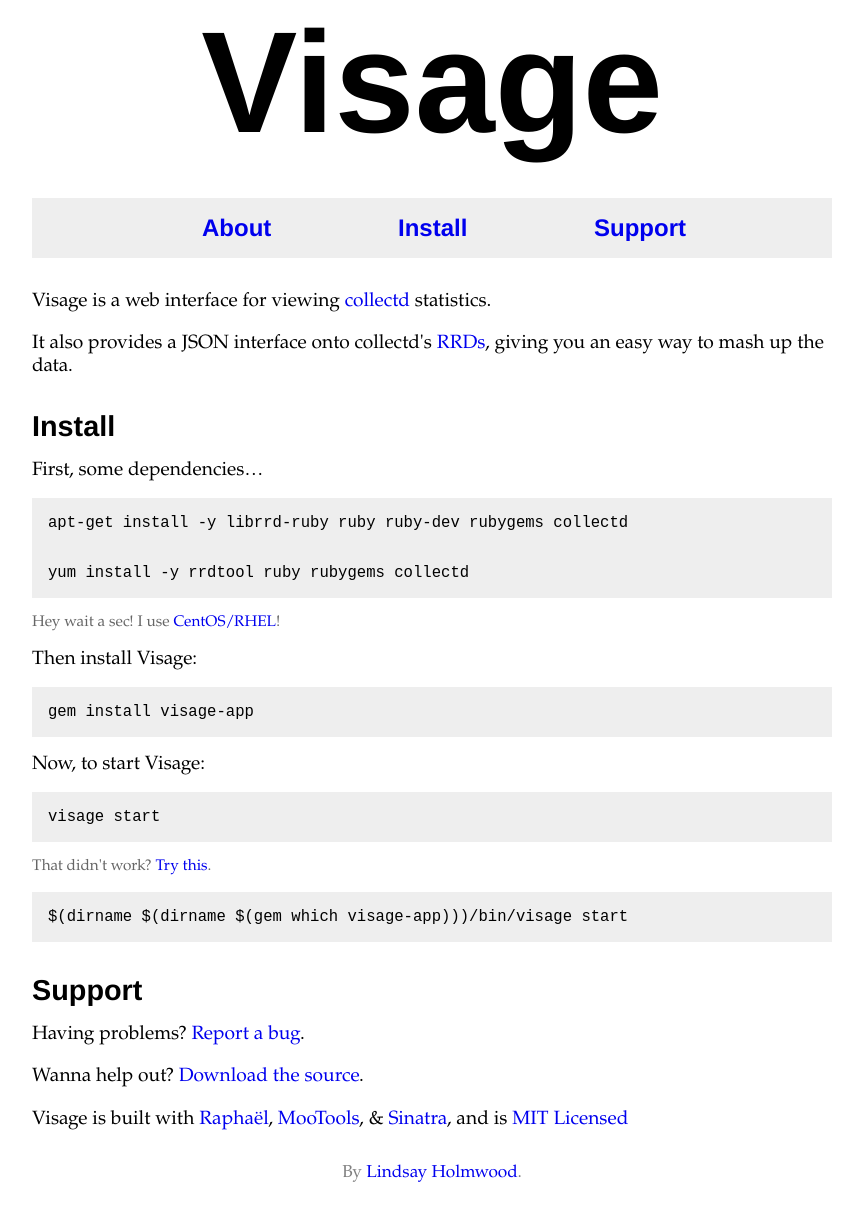
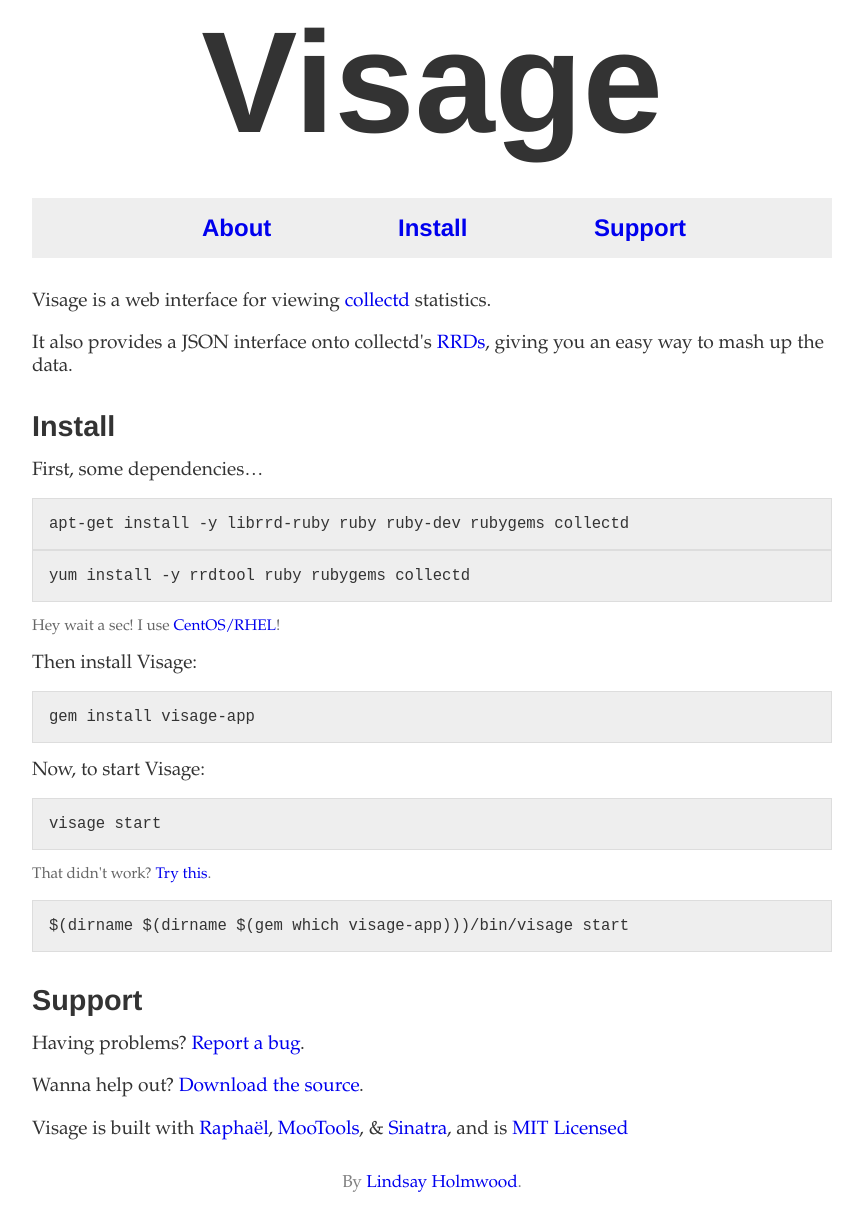
Before and after one commit to auxesis/visage, a Jekyll site: the page built from index.html, in a window 1280 px wide. Shown: the whole page, without its empty margins (208-1071 px from the left). Built offline with Jekyll 4.4.1, drawn with Linux system fonts in a browser that asks for light colours; Markdown is read by kramdown in place of the engine named in the settings.

Commit message:
changed the default colour to something slightly softer than plain black on white. set a very thin border around all <pre>s

```diff
--- a/stylesheets/screen.css
+++ b/stylesheets/screen.css
@@ -32,6 +32,7 @@
 body {
   font-family: Bitstream Vera Serif, Baskerville, Garamond, serif;
   font-size: 1.2em;
+  color: #333;
 }
 
 h1, h2, h3, h4, h4 {
@@ -103,6 +104,7 @@
 blockquote.code pre {
   padding: 16px;
   background-color: #eee;
+  border: 1px solid #ddd;
 }
 
 div#install p.alternate {
```
